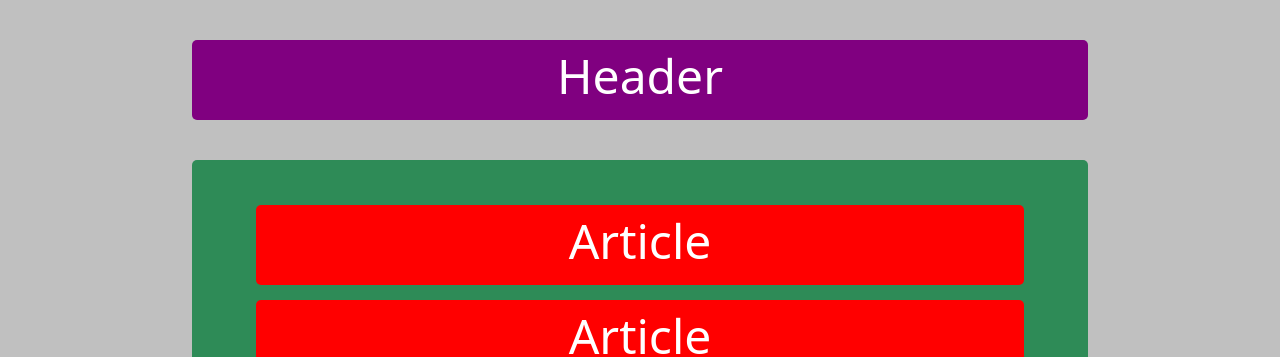
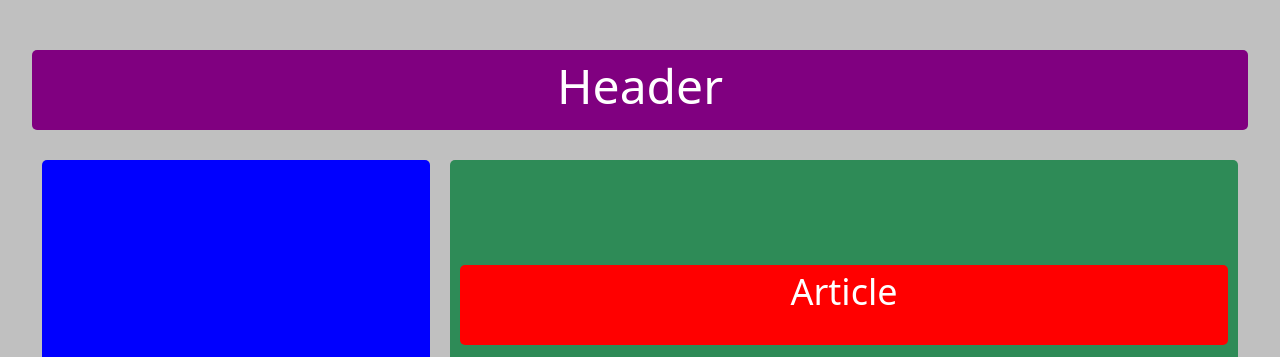
Before and after one commit to wslider/flexbox-wireframe-practice, a plain HTML site: page index.html in a window 1280 px wide. Shown: the top 357 px of the page. Drawn offline with Linux system fonts and the light colour scheme.

Commit message:
added margins and media query for 700px min screen width

```diff
--- a/css/style.css
+++ b/css/style.css
@@ -24,6 +24,7 @@ main {
     flex-direction:column;
     align-items:center;
     justify-content: center;
+    margin-bottom:10px;
 }
 .article {
     width: 60vw;
@@ -32,7 +33,15 @@ main {
     border-radius: 5px;
     margin-top: 15px;
     margin-bottom: 15px;
+    font-size: 2.25rem;
 }
+
+#mainAsideContainer {
+    display: flex;
+    flex-direction: column;
+    justify-content: space-between;
+}
+
 aside {
     width: 70vw;
     height: 10vh;
@@ -45,3 +54,51 @@ footer {
     background-color: orange;
     border-radius:5px;
 }
+
+@media only screen and (min-width: 700px ) {
+    body {
+        display: flex;
+        justify-content: center;
+    }
+
+    #mainAsideContainer {
+        display:flex;
+        flex-direction: row-reverse;
+        justify-content: space-between;
+        max-width:95vw;
+        height: 60vh;
+        margin-top:10px;
+        margin-bottom:10px;
+    }
+
+    main {
+        height: 60vh;
+        max-width: 65vw;
+        flex-grow: 3;
+        margin-left:10px;
+        margin-right:10px;
+    }
+
+    aside {
+        height: 60vh;
+        flex-grow: 1;
+        max-width: 40vw;
+        margin-left: 10px;
+        margin-right:10px;
+        display: flex;
+        flex-direction: column;
+        justify-content: center;
+    }
+    header {
+        width: 95vw;
+        margin-bottom:20px;
+    }
+    footer {
+        width: 95vw;
+        margin-top: 20px;
+    }
+    .article {
+        margin-left: 10px;
+        margin-right:10px;
+    }
+}
--- a/index.html
+++ b/index.html
@@ -9,6 +9,7 @@
 </head>
 <body>
     <header class="header">Header</header>
+    <div id="mainAsideContainer">
         <main>
             <div>
                 <article class="article" id="article1">Article</article>
@@ -16,7 +17,10 @@
                 <article class="article" id="article3">Article</article>
             </div>
         </main>
-    <aside>Aside</aside>
+        <aside>
+            <div id="asideLabel">Aside</div>
+        </aside>
+    </div>
     <footer>Footer</footer>
 </body>
 </html>
```
Lines whose indentation alone changed are shown as unchanged.
